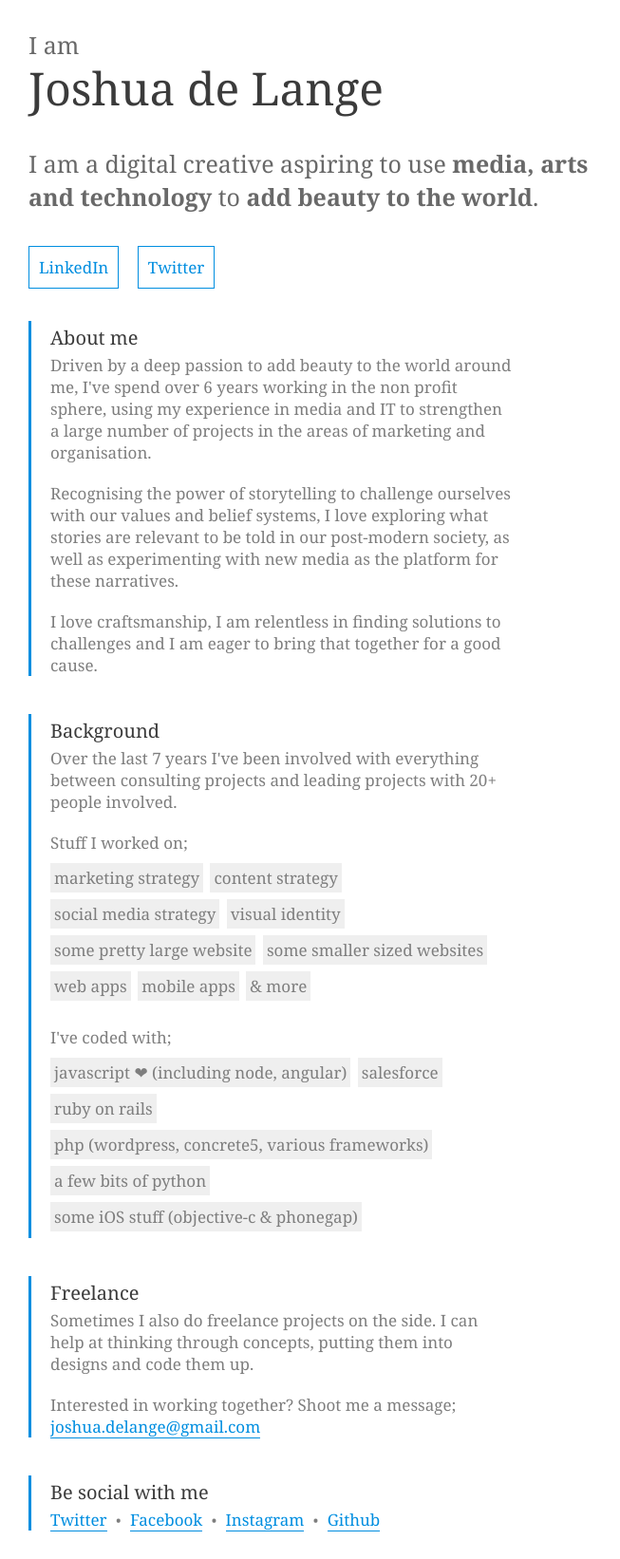
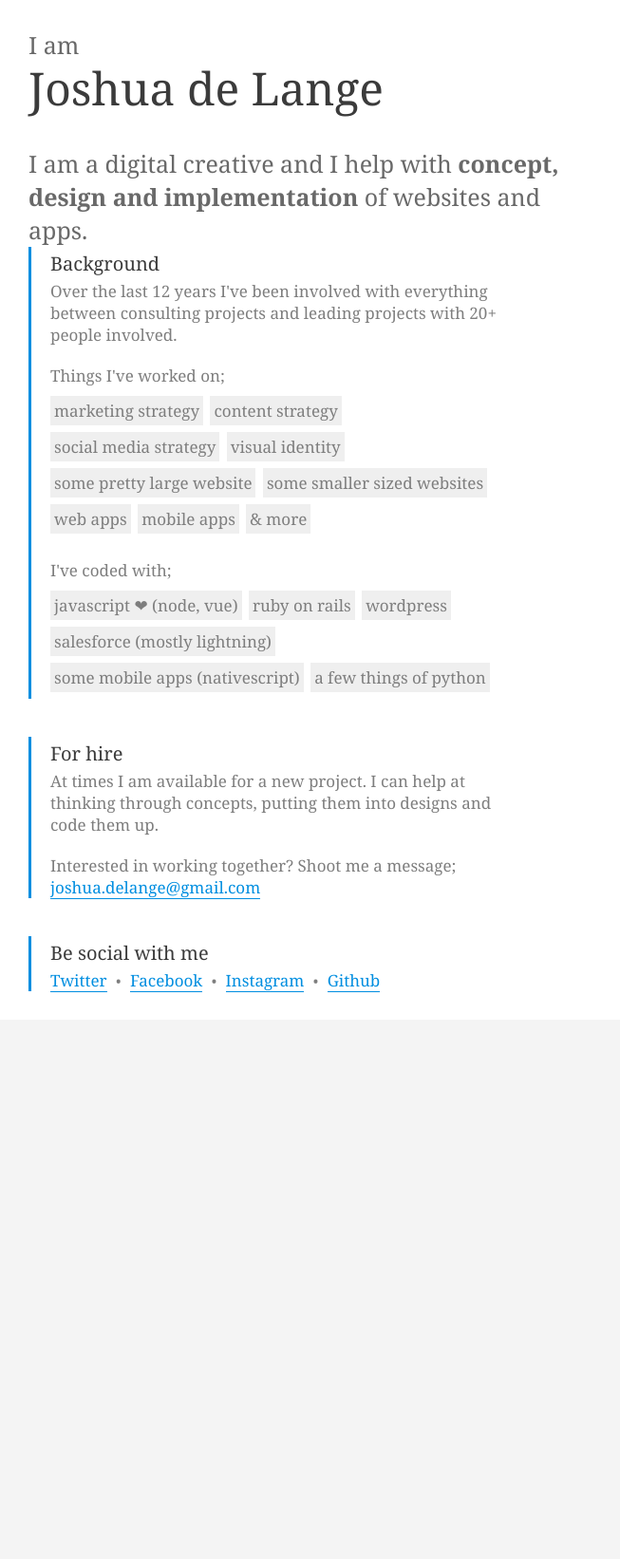
Before and after one commit to joshuadelange/joshuadelange.com, a Jekyll site: the page built from index.html, in a window 1280 px wide. Shown: the whole page at 95% size, without its empty margins (0-653 px from the left). Built offline with Jekyll 4.4.1, drawn with Linux system fonts in a browser that asks for light colours; Markdown is read by kramdown in place of the engine named in the settings; after the commit the page ends 1074 px from its top, so only the background shows below that.

Commit message:
small update

```diff
--- a/index.html
+++ b/index.html
@@ -7,32 +7,16 @@ title: About me
 
 	<p class="large-type">I am</p>
 	<h1>Joshua de Lange</h1>
-	<p class="large-type">I am a digital creative aspiring to use <strong>media, arts and technology</strong> to <strong>add beauty to the world</strong>.</p>
-
-	<div class="buttons">
-		<a href="https://www.linkedin.com/in/joshua-de-lange-27940818?trk=nav_responsive_tab_profile" target="_blank" class="button">LinkedIn</a>
-		<a href="https://twitter.com/joshuadelange" target="_blank" class="button">Twitter</a>
-	</div>
-
-</section>
-
-<section class="bordered">
-
-	<h2>About me</h2>
-	<p>Driven by a deep passion to add beauty to the world around me, I've spend over 6 years working in the non profit sphere, using my experience in media and IT to strengthen a large number of projects in the areas of marketing and organisation.</p>
-
-	<p>Recognising the power of storytelling to challenge ourselves with our values and belief systems, I love exploring what stories are relevant to be told in our post-modern society, as well as experimenting with new media as the platform for these narratives.</p>
-
-	<p>I love craftsmanship, I am relentless in finding solutions to challenges and I am eager to bring that together for a good cause.</p>
+	<p class="large-type">I am a digital creative and I help with <strong>concept, design and implementation</strong> of websites and apps.</p>
 
 </section>
 
 <section class="bordered">
 
 	<h2>Background</h2>
-	<p>Over the last 7 years I've been involved with everything between consulting projects and leading projects with 20+ people involved.</p>
+	<p>Over the last 12 years I've been involved with everything between consulting projects and leading projects with 20+ people involved.</p>
 
-	<p>Stuff I worked on;</p>
+	<p>Things I've worked on;</p>
 	<ul class="inline">
 		<li>marketing strategy</li>
 		<li>content strategy</li>
@@ -47,20 +31,20 @@ title: About me
 
 	<p>I've coded with;</p>
 	<ul class="inline">
-		<li>javascript ❤ (including node, angular)</li>
-		<li>salesforce</li>
+		<li>javascript ❤ (node, vue)</li>
 		<li>ruby on rails</li>
-		<li>php (wordpress, concrete5, various frameworks)</li>
-		<li>a few bits of python</li>
-		<li>some iOS stuff (objective-c &amp; phonegap)</li>
+		<li>wordpress</li>
+		<li>salesforce (mostly lightning)</li>
+		<li>some mobile apps (nativescript)</li>
+		<li>a few things of python</li>
 	</ul>
 
 </section>
 
 <section class="bordered">
 
-	<h2>Freelance</h2>
-	<p>Sometimes I also do freelance projects on the side. I can help at thinking through concepts, putting them into designs and code them up.</p>
+	<h2>For hire</h2>
+	<p>At times I am available for a new project. I can help at thinking through concepts, putting them into designs and code them up.</p>
 
 	<p>Interested in working together? Shoot me a message; <a href="mailto:joshua.delange@gmail.com">joshua.delange@gmail.com</a></p>
 
```
Also changed, not shown: _posts/2014-08-22-the-4k-adopt-project.html (deleted, +0 -196 lines), _posts/2014-10-20-the-uofn-erp-project.html (deleted, +0 -113 lines), posts/index.html (deleted, +0 -26 lines), images/4kadopt-screen.png (deleted), images/4kadopt.png (deleted), images/india-ozs.svg (deleted), images/india.svg (deleted), images/mahface.jpg (deleted), images/profile-pic-rainbox.jpg (deleted), images/profile-pic.jpg (deleted), images/scahryface.jpg (deleted), images/uofn-erp-talking.jpg (deleted), images/uofn-erp-team-switzerland.jpg (deleted), images/uofn-erp-the-team-in-action.jpg (deleted), 2 other files.
